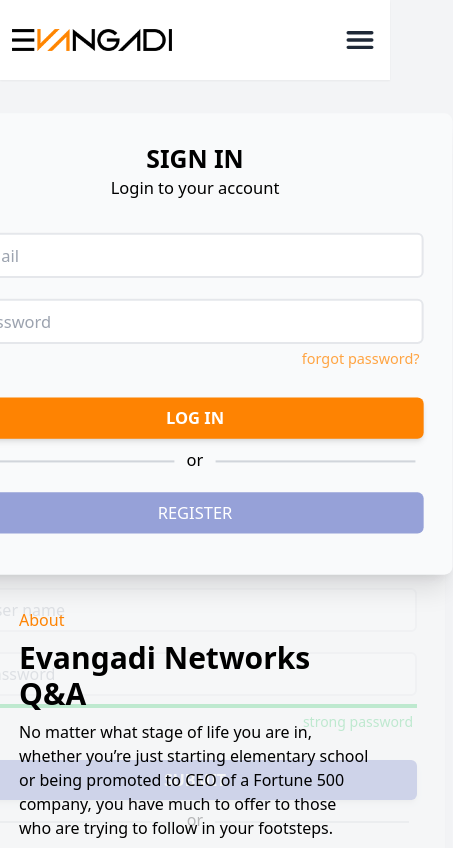
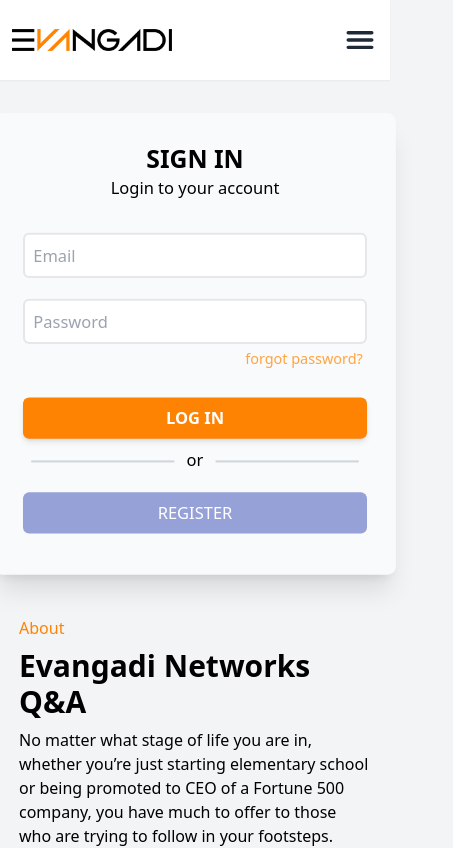
Before and after one commit to Elijah-05/evangadi-forum, a React (Vite) app in the folder frontend/: page / in a window 390 px wide. Shown: the top 848 px of the page, 453 px wide, since content can reach past the window. Built offline with nearby package versions, Linux system fonts and the light colour scheme; some icons are missing.

Commit message:
responsive landing animation

```diff
--- a/frontend/src/layout/index.jsx
+++ b/frontend/src/layout/index.jsx
@@ -17,7 +17,7 @@
       </section>
 
       {/* Footer Section */}
-      <footer className=" z-50 ">
+      <footer className=" z-50 mt-10 ">
         <Footer />
       </footer>
     </main>
--- a/frontend/src/pages/landing/index.jsx
+++ b/frontend/src/pages/landing/index.jsx
@@ -24,28 +24,26 @@
   }
 
   return (
-    <div className=" landing-screen-height flex flex-col lg:flex-row justify-center items-center py-10 gap-6 ">
-      <div data-aos="fade-up" className=" flex flex-col items-center">
-        {/* <div
-          // data-aos="fade-up"
-          className={`${signState == "log_in" ? "flex z-10" : " hidden"}`}
-        >
-          <SignIn handleRegister={() => setSignState("sign_up")} />
-        </div> */}
+    <div className=" landing-screen-height flex flex-col lg:flex-row justify-center items-center py-10 gap-8 ">
+      <div
+        data-aos="fade-up"
+        className=" w-full sm:w-auto flex flex-col items-center"
+      >
         <div
           className={`${
             signState == "log_in"
               ? " z-0 duration-1000 scale-[1.03]"
               : onAnimation
-              ? " -translate-y-[450px] absolute opacity-50   duration-500"
-              : "translate-y-96 absolute opacity-25 -z-10 duration-1000"
-          } w-[500px] max-w-full  bg-gray-50 rounded-lg px-7 pt-7 pb-10 shadow-xl `}
+              ? " -translate-y-[480px] absolute opacity-50   duration-500"
+              : "translate-y-96 absolute opacity-0 -z-10 duration-1000"
+          } w-full sm:w-[480px] max-w-full  bg-gray-50 rounded-lg px-7 pt-7 pb-10 shadow-xl `}
         >
           <div className="text-center mb-8">
             <h1 className="text-2xl font-bold uppercase">Sign In</h1>
             <h1 className="">Login to your account</h1>
           </div>
-          <form className="">
+
+          <form className=" w-full">
             <div className="grid gap-5">
               <TextInput
                 type={"email"}
@@ -64,9 +62,9 @@
             <p className=" text-right p-1 text-sm text-secondaryHover cursor-pointer">
               forgot password?
             </p>
-            <div className=" mt-6 mb-4">
+            <div className=" w-full mt-6 mb-4">
               <Button label={"LOG IN"} secondary bold shadow />
-              <div className="text-center my-2 flex justify-center items-center px-2">
+              <div className="  text-center my-2 flex justify-center items-center px-2">
                 <div className=" w-full h-[2px] bg-gray-300" />
                 <p className=" mx-3 mb-1">or</p>
                 <div className=" w-full h-[2px] bg-gray-300" />
@@ -78,42 +76,30 @@
             color={"bg-[#96a1d8]"}
             onClick={() => handleToggleSign("sign_up")}
           />
-          {/* <p className=" text-center text-sm">
-        Don&apos;t have an account?{" "}
-        <span className="text-secondary text-base font-medium hover:text-secondaryHover duration-300 cursor-pointer">
-          Create an account
-        </span>
-      </p> */}
         </div>
 
-        {/* <div
-          data-aos="fade-up"
-          className={`${signState == "sign_up" ? "flex" : " flex opacity-0"}`}
-        >
-          <SignUp handleLogIn={() => setSignState("log_in")} />
-        </div> */}
         <div
           className={`${
             signState == "sign_up"
               ? "z-0 duration-700 scale-[1.02]"
               : onAnimation
-              ? " -translate-y-[650px] absolute opacity-50 duration-700"
-              : "translate-y-56 absolute opacity-25 -z-10 duration-[1200ms]"
-          } w-[500px] max-w-full  bg-gray-50 rounded-lg px-7 pt-7 pb-10 shadow-xl  `}
+              ? " -translate-y-[650px] absolute opacity-50 duration-700 "
+              : "translate-y-56 absolute opacity-0 -z-10 duration-[1200ms]"
+          } w-full sm:w-[480px] max-w-full  bg-gray-50 rounded-lg px-7 pt-7 pb-10 shadow-xl  `}
         >
           <div className="text-center mb-8">
             <h1 className="text-2xl font-bold uppercase">Register</h1>
             <h1 className=" text-darkBlue">Join evangadi network</h1>
           </div>
-          <form className="">
-            <div className="grid gap-5">
+          <form className=" w-full">
+            <div className="grid gap-4">
               <TextInput
                 type={"email"}
                 name={"email"}
                 placeholder={"Email"}
                 onChange={null}
               />
-              <div className="flex gap-2">
+              <div className="flex w-full justify-between  gap-2">
                 <TextInput
                   type={"email"}
                   name={"email"}
@@ -165,13 +151,6 @@
             color={"bg-[#f6a54e]"}
             onClick={() => handleToggleSign("log_in")}
           />
-
-          {/* <p className=" text-center text-sm">
-        Don&apos;t have an account?{" "}
-        <span className="text-secondary text-base font-medium hover:text-secondaryHover duration-300 cursor-pointer">
-          Create an account
-        </span>
-      </p> */}
         </div>
       </div>
 
```
